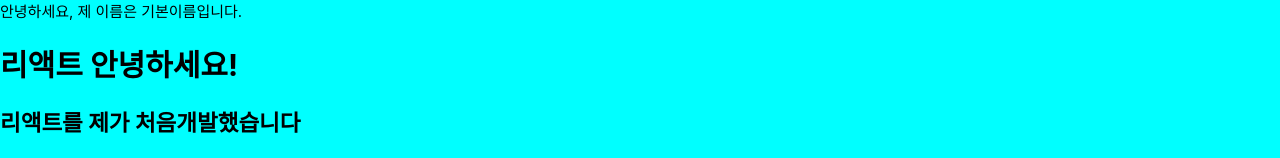
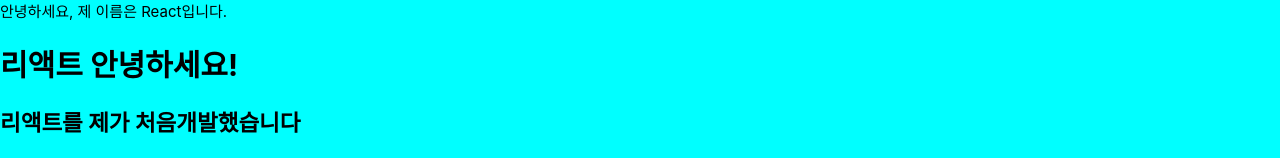
Before and after one commit to FitCoderOfficial/next13_landing, a React (Create React App) app: page / in a window 1280 px wide. Shown: the top 158 px of the page. Built offline with nearby package versions, Linux system fonts and the light colour scheme.

Commit message:
feat: propTypes

```diff
--- a/src/App.js
+++ b/src/App.js
@@ -18,8 +18,8 @@
 
 
     return (
-      <div class="my-div">
-      <MyComponent />
+      <div className="my-div">
+      <MyComponent name="React"/>
       <h1> 리액트 안녕하세요! </h1>
       <h2> 리액트를 {text} 처음개발했습니다 </h2>
       {
--- a/src/MyComponent.js
+++ b/src/MyComponent.js
@@ -1,8 +1,12 @@
 import React, { Component } from 'react'
+import PropTypes from 'prop-types';
 
 class MyComponent extends Component {
   static defaultProps = {
     name : "기본이름"
+  }
+  static propTypes = {
+    name : PropTypes.string
   }
 
   render() {
@@ -14,4 +18,7 @@
   }
 }
 
+MyComponent.propTypes = {
+    name: PropTypes.string
+  }
 export default MyComponent;
```
